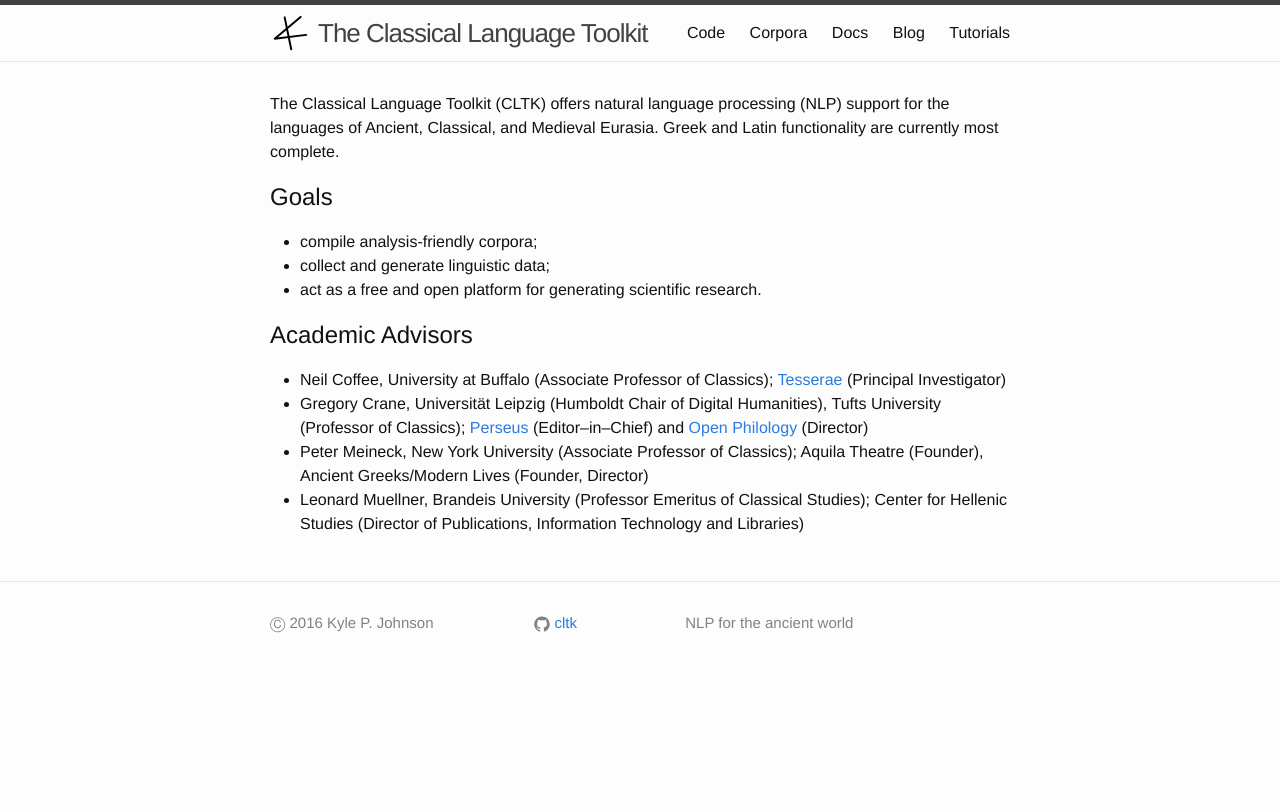
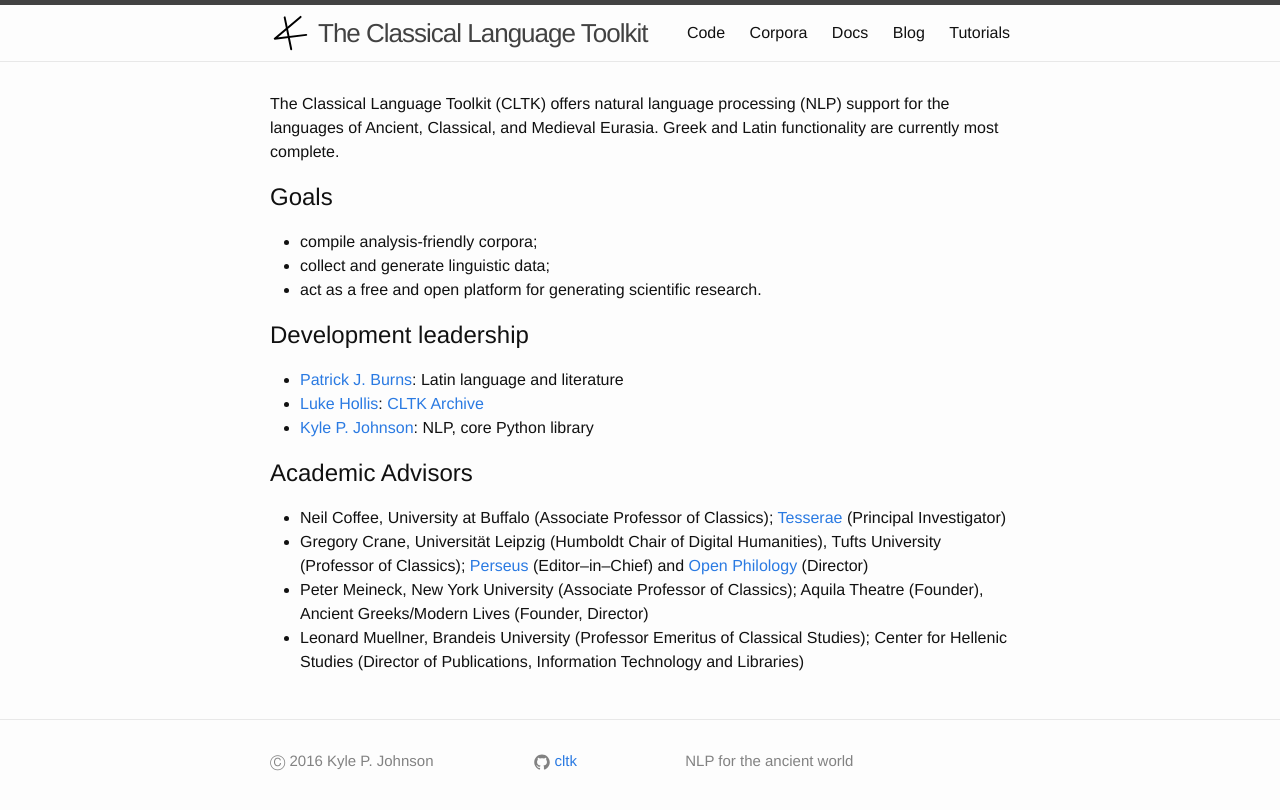
Before and after one commit to cltk/cltk.github.io, a Jekyll site: the page built from index.md, in a window 1280 px wide. Shown: the top 810 px of the page. Built offline with Jekyll 4.4.1, drawn with Linux system fonts in a browser that asks for light colours.

Commit message:
add devs to main

```diff
--- a/index.md
+++ b/index.md
@@ -11,6 +11,11 @@
 *   collect and generate linguistic data;
 *   act as a free and open platform for generating scientific research.
 
+## Development leadership
+* [Patrick J. Burns](https://diyclassics.github.io): Latin language and literature
+* [Luke Hollis](http://lukehollis.org): [CLTK Archive](http://archive.cltk.org)
+* [Kyle P. Johnson](http://kyle-p-johnson.com): NLP, core Python library
+
 ## Academic Advisors
 
 * Neil Coffee, University at Buffalo (Associate Professor of Classics); [Tesserae](http://tesserae.caset.buffalo.edu/) (Principal Investigator)
```
